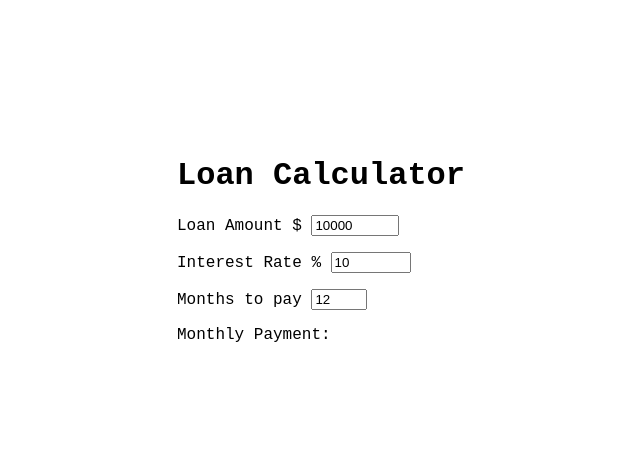
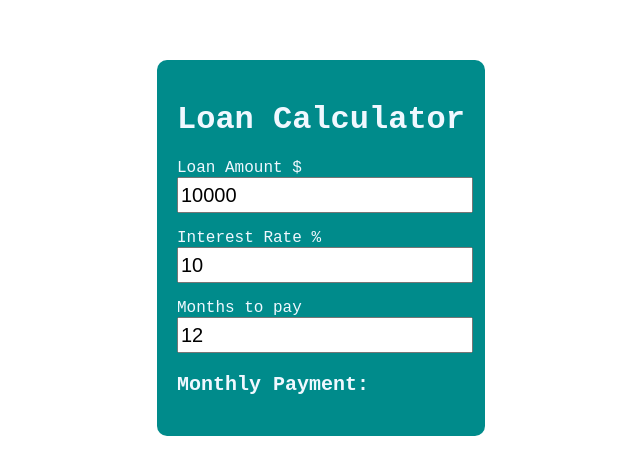
Before and after one commit to SAPNathasha/Loan-Calculator-Project, a plain HTML site: page index.html in a window 1280 px wide. Shown: the part 152-626 px from the top of the page, without its empty margins (319-959 px from the left). Drawn offline with Linux system fonts and the light colour scheme.

Commit message:
Update styles

```diff
--- a/style.css
+++ b/style.css
@@ -7,3 +7,20 @@ body{
     align-items: center;
     font-family: 'Courier New', Courier, monospace;
 }
+.container{
+    background: darkcyan;
+    color: aliceblue;
+    padding: 20px;
+    border-radius: 10px;
+}
+
+.input{
+    width: 100%;
+    font-size: 20px;
+    height: 30px;
+}
+
+.payment{
+    font-weight: 600;
+    font-size: 20px;
+}
```
